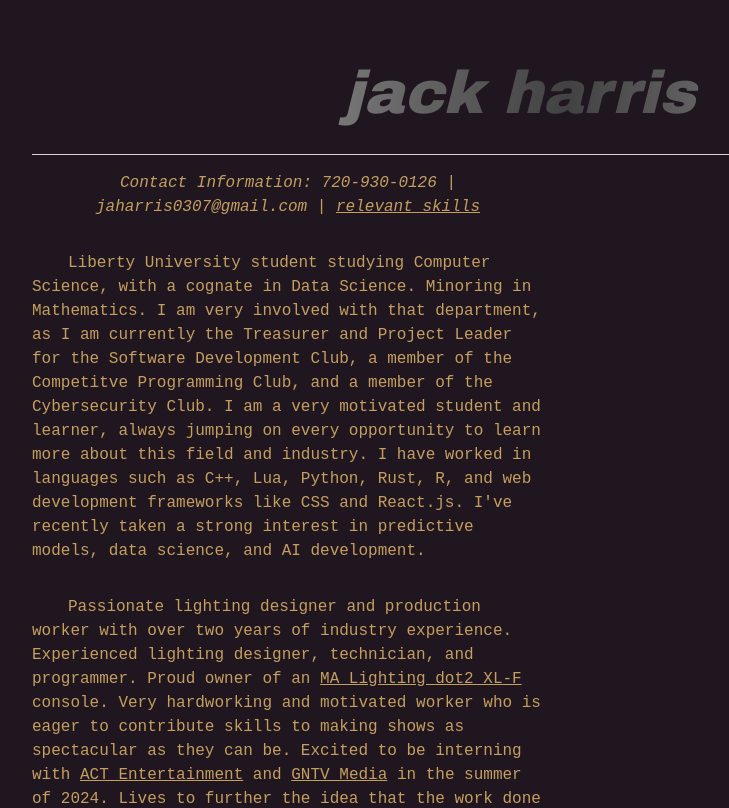
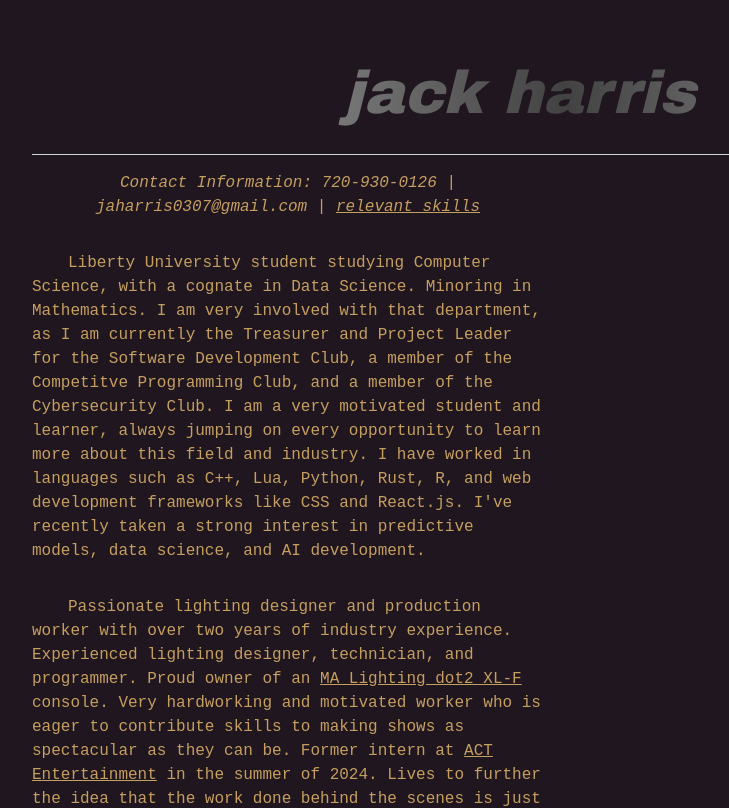
Before and after one commit to 4ubiks/portfolio-website, a React (Create React App) app: page /resume in a window 1280 px wide. Shown: the top 808 px of the page, without its empty margins (352-1081 px from the left). Built offline with nearby package versions, Linux system fonts and the light colour scheme.

Commit message:
i don't like gntv

```diff
--- a/src/pages/resume.js
+++ b/src/pages/resume.js
@@ -26,7 +26,7 @@ export const Resume = () => {
             <p className="pt-8 indent">Passionate lighting designer and production worker with over two years of industry
                 experience. Experienced lighting designer, technician, and programmer. Proud owner of an <a className="underline"href="https://www.malighting.com/product-archive/product/dot2-xl-f-120212/" target="_blank">MA
                 Lighting dot2 XL-F</a> console. Very hardworking and motivated worker who is eager to
-                contribute skills to making shows as spectacular as they can be. Excited to be interning with <a className="underline" href="https://www.actentertainment.com" target="_blank">ACT Entertainment</a> and <a className="underline" href="https://gntv.info" target="_blank">GNTV Media</a> in the summer of 2024. Lives to further the idea that the work done
+                contribute skills to making shows as spectacular as they can be. Former intern at <a className="underline" href="https://www.actentertainment.com" target="_blank">ACT Entertainment</a> in the summer of 2024. Lives to further the idea that the work done
                 behind the scenes is just as important as those who perform onstage.
             </p>
 
```
